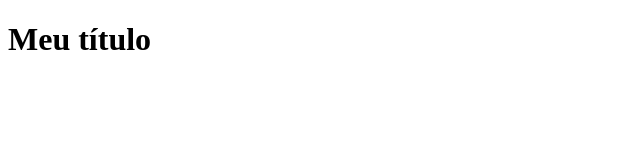
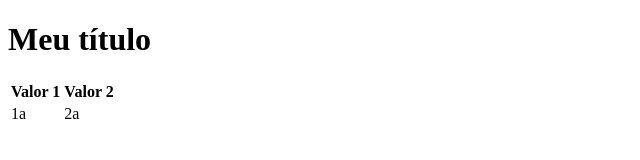
Before and after one commit to cesarbiancardi/git2, a plain HTML site: page index.html in a window 1280 px wide. Shown: the whole page, without its empty margins (0-640 px from the left). Drawn offline with Linux system fonts and the light colour scheme.

Commit message:
Mudando a Branch

```diff
--- a/index.html
+++ b/index.html
@@ -9,5 +9,15 @@
 </head>
 <body>
     <h1>Meu título</h1>
+    <table>
+        <tr>
+            <th>Valor 1</th>
+            <th>Valor 2</th>
+        </tr>
+        <tr>
+            <td>1a</td>
+            <td>2a</td>
+        </tr>
+    </table>
 </body>
 </html>
```
